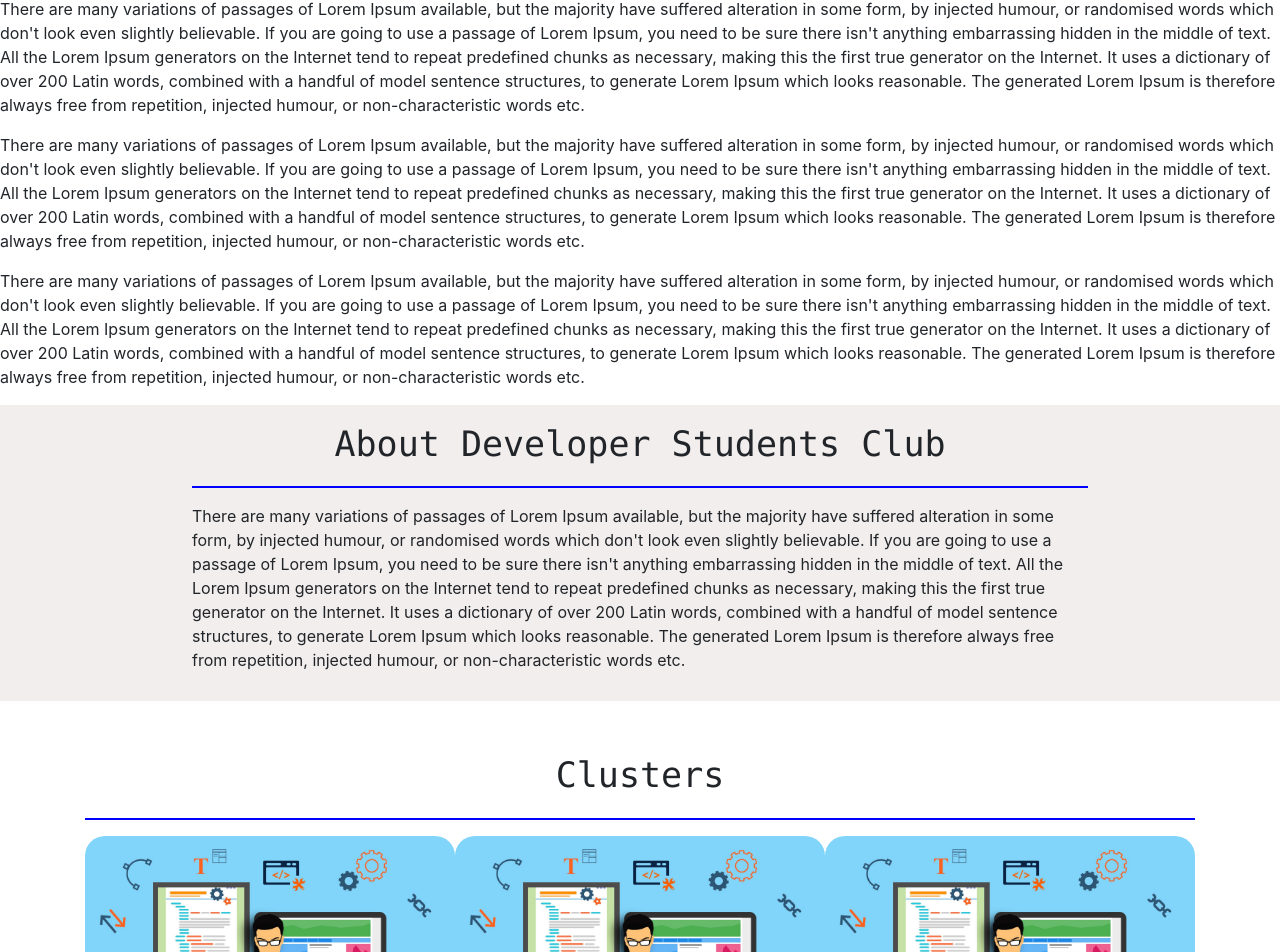
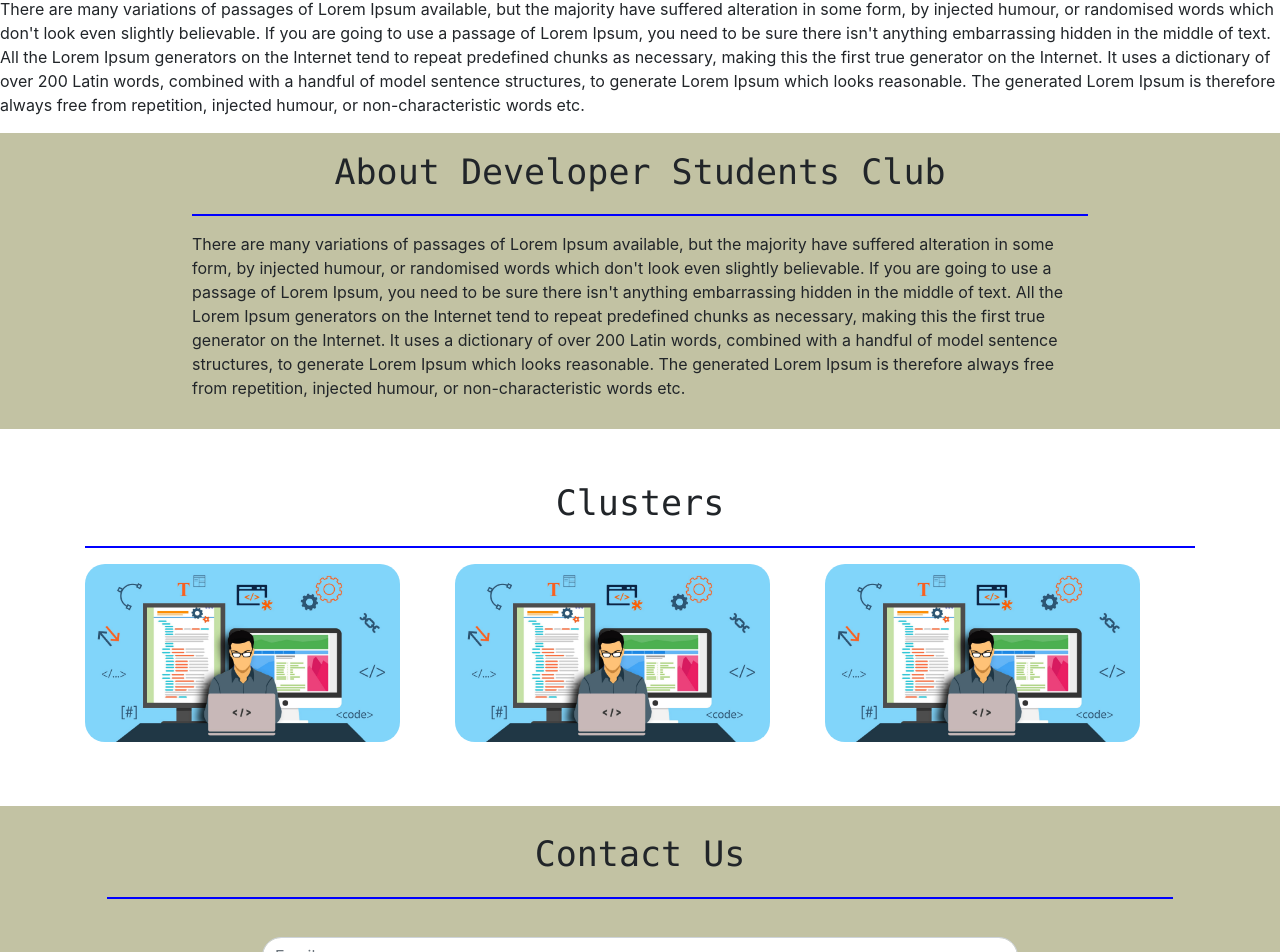
Before and after one commit to dcs-sastra/DSCWebApp, a React (Create React App) app: page / in a window 1280 px wide. Shown: the part 240-1192 px from the top of the page. Built offline with nearby package versions, Linux system fonts and the light colour scheme.

Commit message:
second commit

```diff
--- a/src/about.css
+++ b/src/about.css
@@ -8,7 +8,7 @@
 .body
 {
     padding: 1% 15%;
-    background-color: #f2eeed
+    background-color: #c2c2a3
 }
 
 hr
--- a/src/components/clusters.js
+++ b/src/components/clusters.js
@@ -9,9 +9,9 @@ const About = () =>
         <hr />
 
         <div class="d-flex flex-row bd-highlight mb-3">
-            <div><img class="img-fluid inp" src={web}/></div>
-            <div><img class="img-fluid inp" src={web}/></div>
-            <div><img class="img-fluid inp" src={web}/></div>
+            <div style={{paddingRight:"5%"}}><img class="img-fluid inp" src={web}/></div>
+            <div style={{paddingRight:"5%"}}><img class="img-fluid inp" src={web}/></div>
+            <div style={{paddingRight:"5%"}}><img class="img-fluid inp" src={web}/></div>
 
         </div>
 
--- a/src/components/contact/contact.js
+++ b/src/components/contact/contact.js
@@ -3,10 +3,10 @@ import './contact.css'
 const Contact = () =>
 {
     return (
-    <div style={{backgroundColor:"#f2eeed"}}>
+    <div style={{backgroundColor:"#c2c2a3"}}>
         <div className="container">
             <div className="cont_body">
-            <center><span className="about_head">Contact US</span></center>
+            <center><span className="about_head">Contact Us</span></center>
             <hr></hr>
 
             </div>
--- a/src/components/home.js
+++ b/src/components/home.js
@@ -7,12 +7,8 @@ class Home extends Component {
   render() {
     return (
         <div>
-            <p>
-            There are many variations of passages of Lorem Ipsum available, but the majority have suffered alteration in some form, by injected humour, or randomised words which don't look even slightly believable. If you are going to use a passage of Lorem Ipsum, you need to be sure there isn't anything embarrassing hidden in the middle of text. All the Lorem Ipsum generators on the Internet tend to repeat predefined chunks as necessary, making this the first true generator on the Internet. It uses a dictionary of over 200 Latin words, combined with a handful of model sentence structures, to generate Lorem Ipsum which looks reasonable. The generated Lorem Ipsum is therefore always free from repetition, injected humour, or non-characteristic words etc.
-            </p>
-            <p>
-            There are many variations of passages of Lorem Ipsum available, but the majority have suffered alteration in some form, by injected humour, or randomised words which don't look even slightly believable. If you are going to use a passage of Lorem Ipsum, you need to be sure there isn't anything embarrassing hidden in the middle of text. All the Lorem Ipsum generators on the Internet tend to repeat predefined chunks as necessary, making this the first true generator on the Internet. It uses a dictionary of over 200 Latin words, combined with a handful of model sentence structures, to generate Lorem Ipsum which looks reasonable. The generated Lorem Ipsum is therefore always free from repetition, injected humour, or non-characteristic words etc.
-            </p><p>
+
+           <p>
             There are many variations of passages of Lorem Ipsum available, but the majority have suffered alteration in some form, by injected humour, or randomised words which don't look even slightly believable. If you are going to use a passage of Lorem Ipsum, you need to be sure there isn't anything embarrassing hidden in the middle of text. All the Lorem Ipsum generators on the Internet tend to repeat predefined chunks as necessary, making this the first true generator on the Internet. It uses a dictionary of over 200 Latin words, combined with a handful of model sentence structures, to generate Lorem Ipsum which looks reasonable. The generated Lorem Ipsum is therefore always free from repetition, injected humour, or non-characteristic words etc.
             </p><p>
             There are many variations of passages of Lorem Ipsum available, but the majority have suffered alteration in some form, by injected humour, or randomised words which don't look even slightly believable. If you are going to use a passage of Lorem Ipsum, you need to be sure there isn't anything embarrassing hidden in the middle of text. All the Lorem Ipsum generators on the Internet tend to repeat predefined chunks as necessary, making this the first true generator on the Internet. It uses a dictionary of over 200 Latin words, combined with a handful of model sentence structures, to generate Lorem Ipsum which looks reasonable. The generated Lorem Ipsum is therefore always free from repetition, injected humour, or non-characteristic words etc.
--- a/src/components/navbar.js
+++ b/src/components/navbar.js
@@ -6,7 +6,7 @@ class Navbar extends Component {
 render()
 {
 return (
-<nav class="navbar navbar-expand-md navbar-light bg-light">
+<nav class="navbar navbar-expand-md navbar-light">
     <Link to="/" class="navbar-brand">
         <img src={dsclogo} height="75" width="90" alt="DSC" />
     </Link>
```
